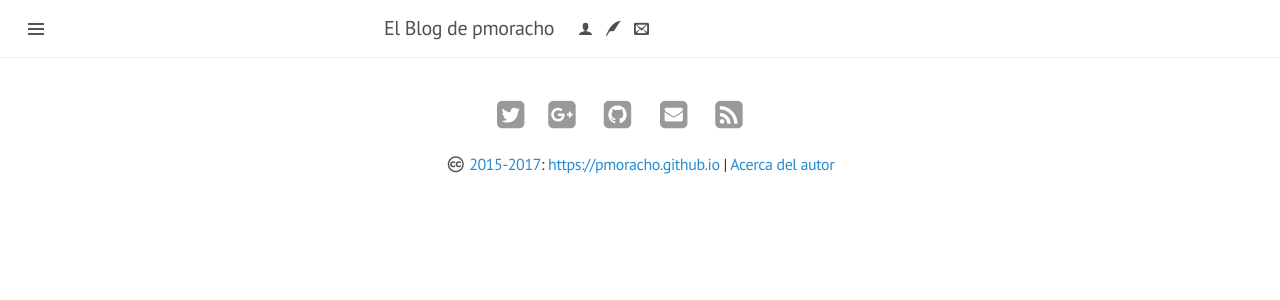
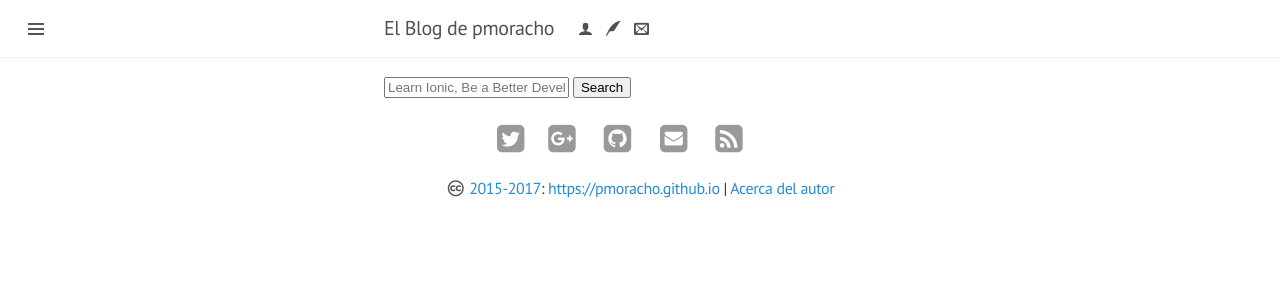
Before and after one commit to pmoracho/pmoracho.github.io, a Jekyll site: the page built from syspages/search.md, in a window 1280 px wide. Shown: the top 300 px of the page. Built offline with Jekyll 4.4.1, drawn with Linux system fonts in a browser that asks for light colours; nearby versions of some CDN libraries; some web fonts are replaced; comment, search, counter and statistics services are not loaded.

Commit message:
Update search.md

```diff
--- a/syspages/search.md
+++ b/syspages/search.md
@@ -10,6 +10,13 @@ category: base
 ---
 
 {% if site.google_search %}
+<div id="search">
+    <form role="search" method="get" action="{{ site.baseurl }}//search/">
+        <input id="searchString" name="searchString"
+               placeholder="Learn Ionic, Be a Better Developer, etc." type="text">
+        <input id="searchButton" name="googleSearchName" type="button" value="Search">
+    </form>
+</div>
 <div id="home-search" class="home">
      <script>
          (function() {
```
